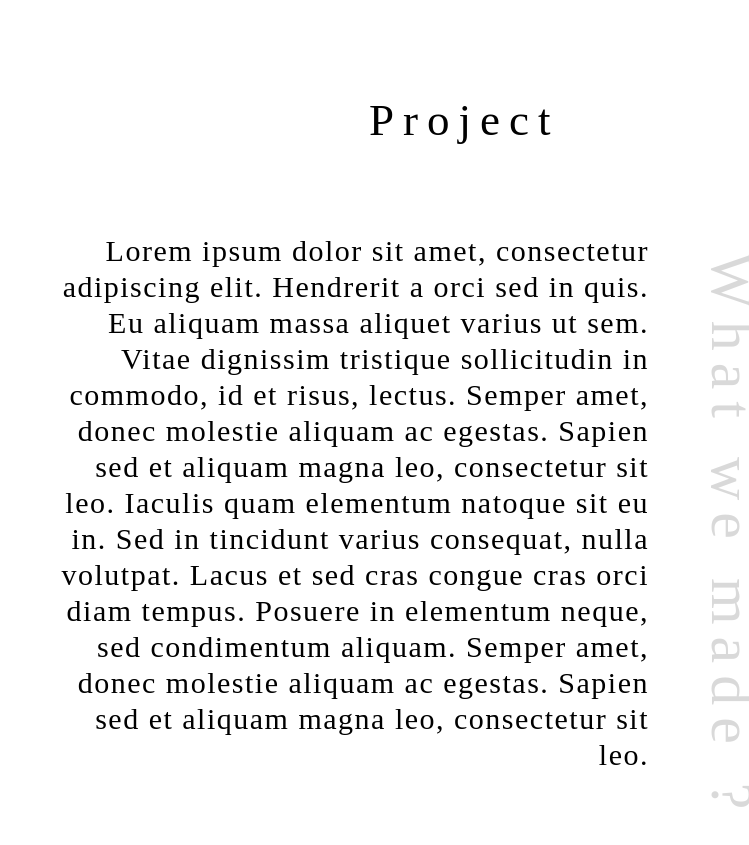
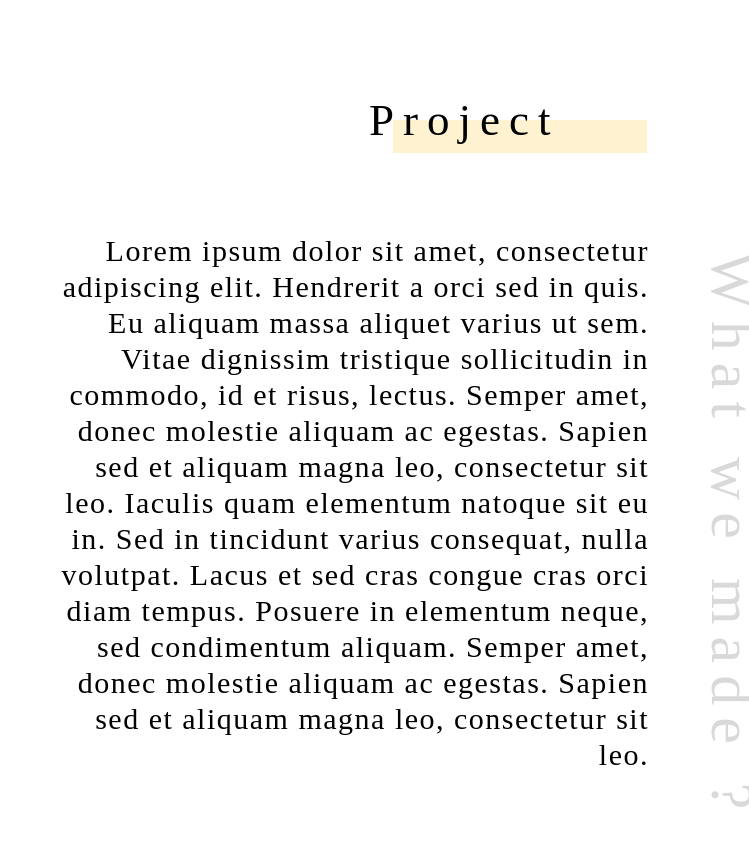
Before and after one commit to arnabiscreating/Ellie-Website, a plain HTML site: page index.html in a window 1280 px wide. Shown: the part 1620-2465 px from the top of the page, without its empty margins (531-1280 px from the left). Drawn offline with Linux system fonts and the light colour scheme; a web font is replaced by a local one.

Commit message:
Updated Section 3

```diff
--- a/index.css
+++ b/index.css
@@ -275,7 +275,7 @@ span {
   height: 63px;
   left: 900px;
   top: 1669px;
-    z-index: 6;
+  z-index: 16;
   font-family: Poller One;
   font-style: normal;
   font-weight: normal;
@@ -285,12 +285,12 @@ span {
   color: #000000;
 }
 
-.rectangle-07{
-    position: absolute;
+.rectangle-07 {
+  position: relative;
   width: 254px;
   height: 33px;
-left: 944px;
-top: 1727px;
-
-background: #FFF2D1;
+  left: 924px;
+  top: -440px;
+  background: #fff2d1;
+  z-index: 11;
 }
--- a/index.html
+++ b/index.html
@@ -3022,10 +3022,9 @@
           </defs>
         </svg>
       </div>
+      <div class="rectangle-07"></div>
       <div class="heading-01">
-          <p>
-              Project
-          </p>
+        <p>Project</p>
       </div>
       <div class="para-03">
         <p>
--- a/index.js
+++ b/index.js
@@ -0,0 +1 @@
+/* Yet to code, stay tuned */
```
Lines whose indentation alone changed are shown as unchanged.
